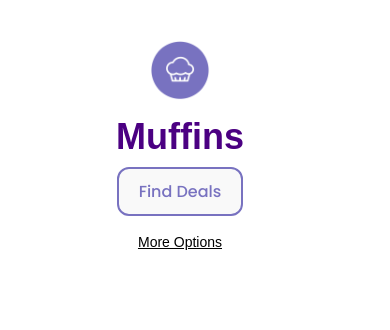
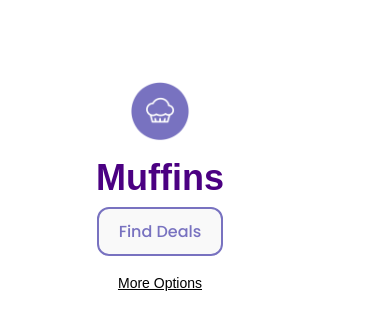
Before and after one commit to manula2004/muffin-extension, a React (Vite) app: page / in a window 390 px wide. Shown: the top 330 px of the page. Built offline with nearby package versions, Linux system fonts and the light colour scheme; a web font is replaced by a local one.

Commit message:
Refactor body and app-container styles in style.css to improve layout and responsiveness. Set fixed dimensions for body and adjusted overflow properties for better content display.

```diff
--- a/src/style.css
+++ b/src/style.css
@@ -23,19 +23,23 @@ html {
 
 body {
   margin: 0;
-  min-width: 320px;
+  width: 320px;
+  height: 380px;
   background-color: #ffffff;
   color: #213547;
   border-radius: 20px;
-  overflow: hidden;
+  overflow-y: auto;
+  display: flex;
+  align-items: center;
+  justify-content: center;
 }
 
-#root.app-container {
-  width: 320px;
-  padding: 20px;
+.app-container {
+  width: 100%;
   font-family: 'Poppins', sans-serif;
   border-radius: 20px !important;
-  overflow: hidden !important;
+  overflow-y: auto !important;
+  box-sizing: border-box;
 }
 
 .card {
@@ -43,6 +47,8 @@ body {
   padding: 20px;
   border-radius: 20px;
   text-align: center;
+  width: 100%;
+  box-sizing: border-box;
 }
 
 .popup-container {
```
